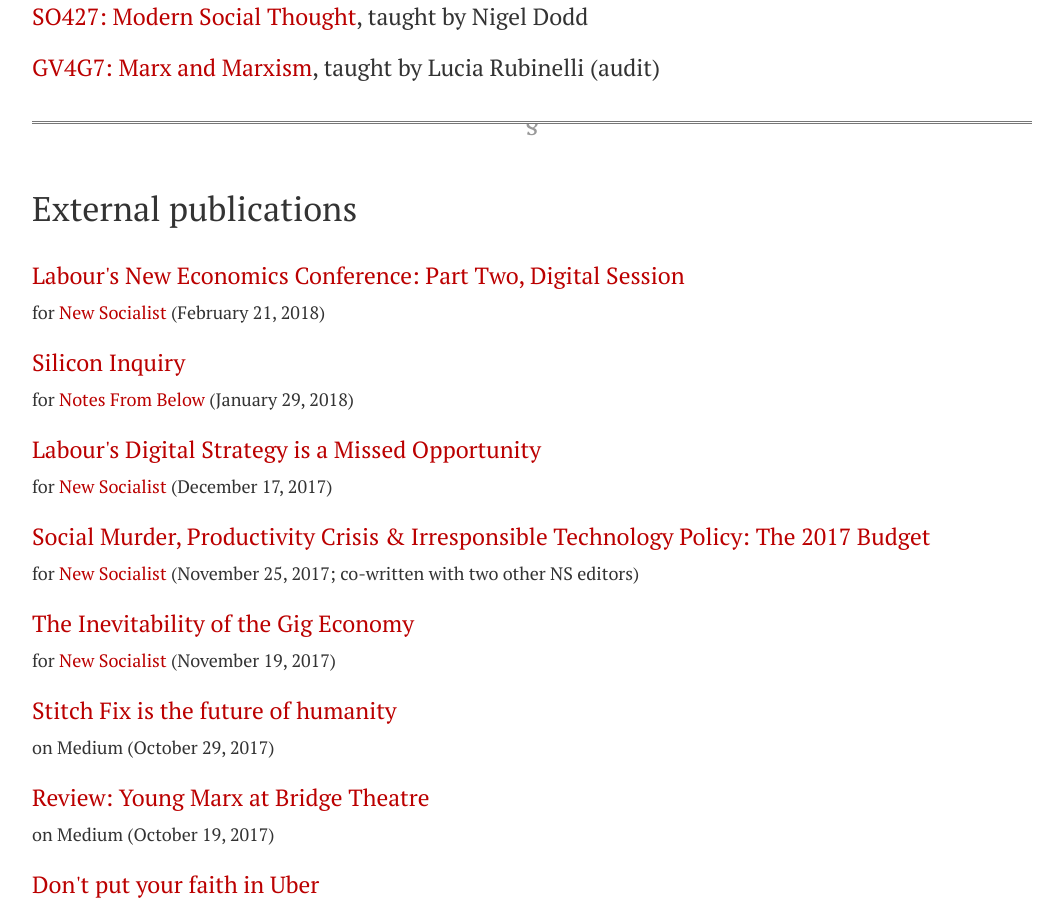
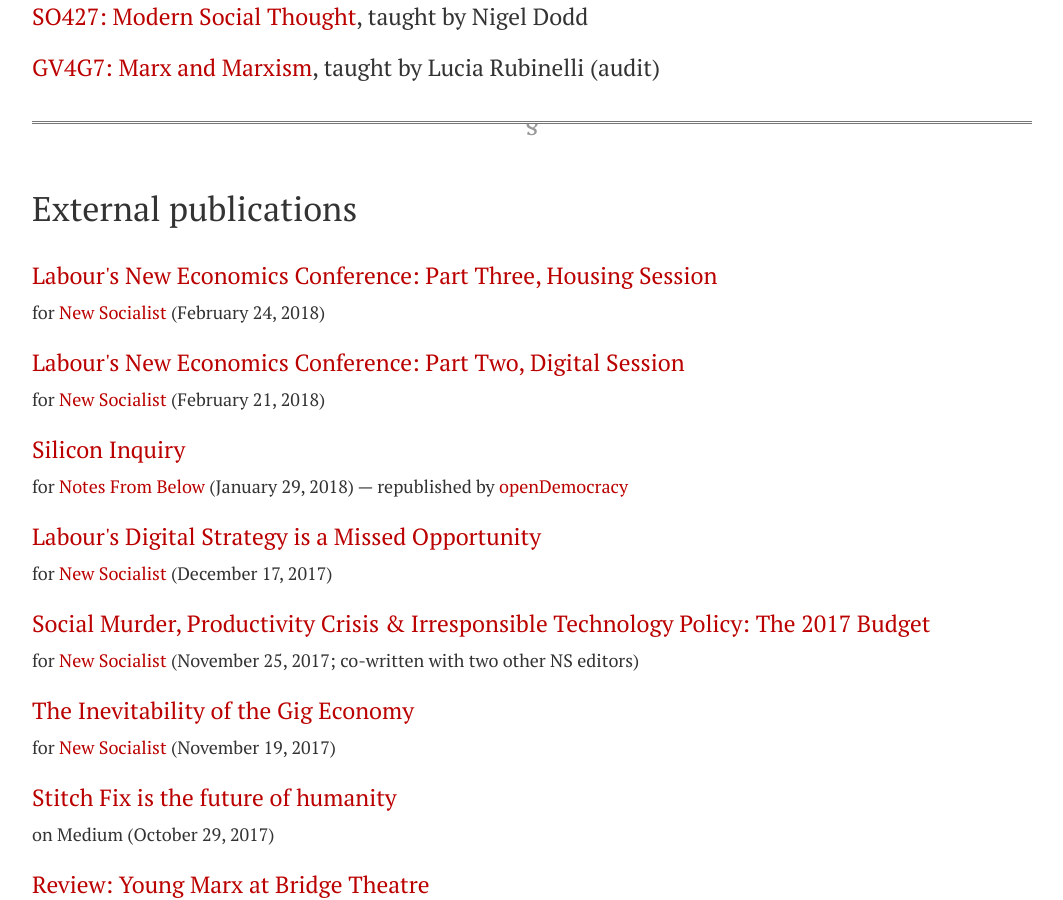
Before and after one commit to dellsystem/dellsystem.github.io, a Jekyll site: the page built from words.html, in a window 1280 px wide and 900 px high, scrolled down 816 px. Shown: the whole window, without its empty margins (108-1171 px from the left). Built offline with Jekyll 4.4.1, drawn with Linux system fonts in a browser that asks for light colours; nearby versions of some CDN libraries.

Commit message:
Add latest publications to words.html

```diff
--- a/words.html
+++ b/words.html
@@ -51,6 +51,14 @@ taught by Lucia Rubinelli (audit)
 
 <dl class="vertical">
 <dt>
+    <a href="https://newsocialist.org.uk/labours-new-economics-conference-part-three-housing-session/">
+        Labour's New Economics Conference: Part Three, Housing Session
+    </a>
+</dt>
+<dd>for <a href="https://newsocialist.org.uk">New Socialist</a>
+    (February 24, 2018)
+</dd>
+<dt>
     <a href="https://newsocialist.org.uk/labours-new-economics-conference-part-two-digital-session/">
         Labour's New Economics Conference: Part Two, Digital Session
     </a>
@@ -65,6 +73,8 @@ taught by Lucia Rubinelli (audit)
 </dt>
 <dd>for <a href="http://www.notesfrombelow.org">Notes From Below</a>
     (January 29, 2018)
+    &mdash;
+    republished by <a href="https://www.opendemocracy.net/digitaliberties/wendy-liu/silicon-inquiry">openDemocracy</a>
 </dd>
 <dt>
     <a href="https://newsocialist.org.uk/labours-digital-strategy">
```
